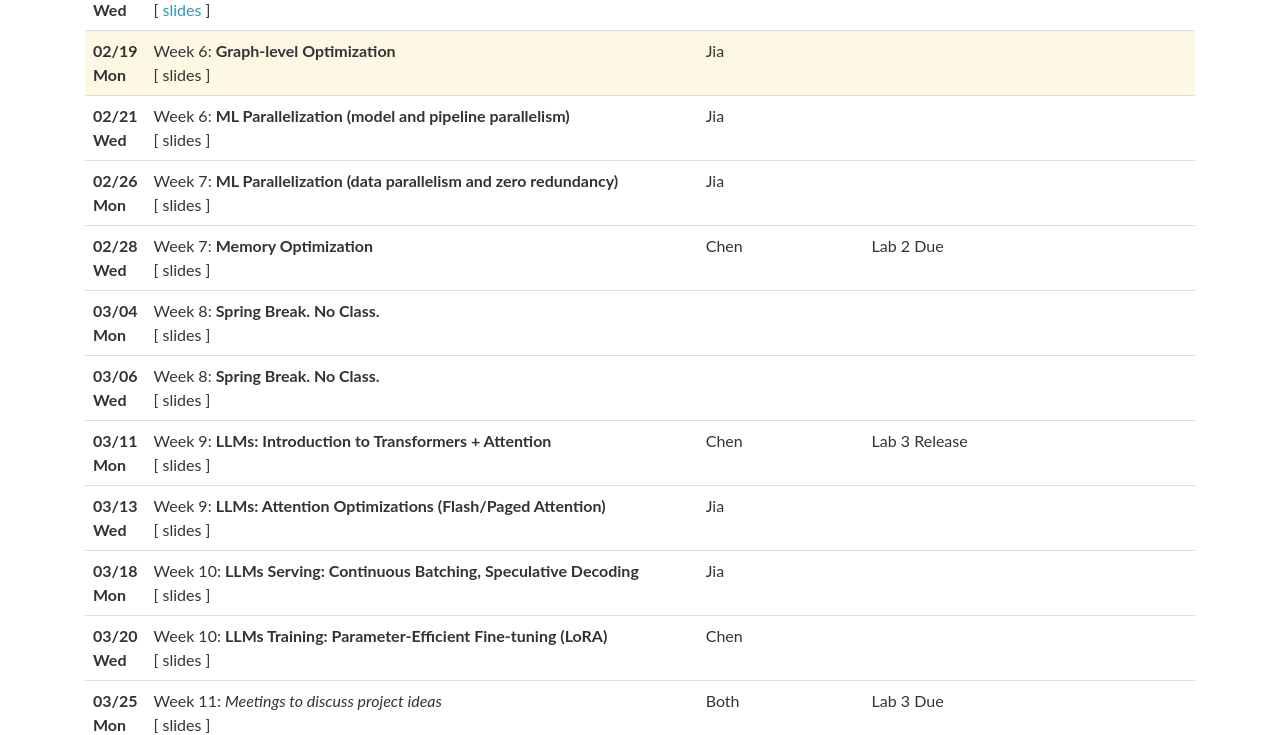
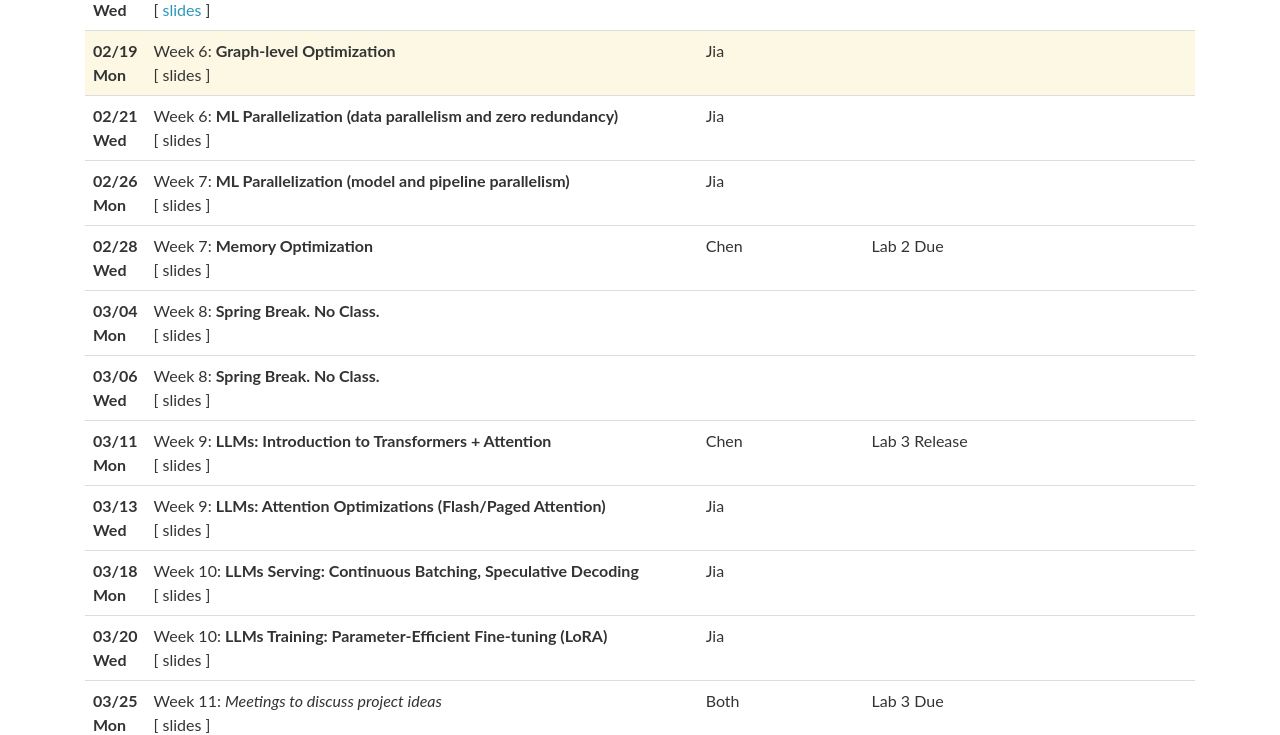
Before and after one commit to mlsyscourse/mlsyscourse.github.io, a Jekyll site: the page built from schedule.md, in a window 1280 px wide. Shown: the part 823-1558 px from the top of the page. Built offline with Jekyll 4.4.1, drawn with Linux system fonts in a browser that asks for light colours; part of the change alters nothing that is shown.

Commit message:
update schedule

```diff
--- a/_data/lectures.yml
+++ b/_data/lectures.yml
@@ -90,7 +90,7 @@
 - date: 02/21 Wed
   lecturer: Jia
   title: >
-    Week 6: <strong>ML Parallelization (model and pipeline parallelism)</strong>
+    Week 6: <strong>ML Parallelization (data parallelism and zero redundancy)</strong>
   slides:
   notes:
   readings:
@@ -99,7 +99,7 @@
 - date: 02/26 Mon
   lecturer: Jia
   title: >
-    Week 7: <strong>ML Parallelization (data parallelism and zero redundancy)</strong>
+    Week 7: <strong>ML Parallelization (model and pipeline parallelism)</strong>
   slides:
   notes:
   readings:
@@ -160,7 +160,7 @@
   logistics:
 
 - date: 03/20 Wed
-  lecturer: Chen
+  lecturer: Jia
   title: >
     Week 10: <strong>LLMs Training: Parameter-Efficient Fine-tuning (LoRA) </strong>
   slides:
```
